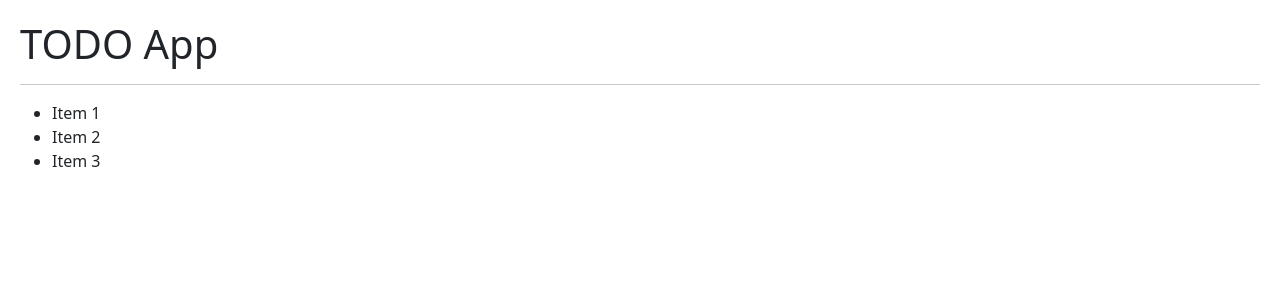
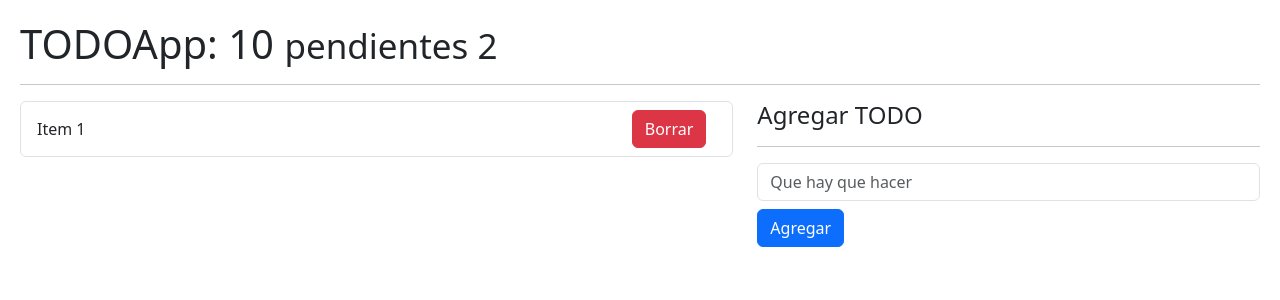
Before and after one commit to ForeverMikk/fernando-hooks, a React (Vite) app: page / in a window 1280 px wide. Shown: the top 300 px of the page. Built offline with nearby package versions, Linux system fonts and the light colour scheme.

Commit message:
Estructura de TODOApp pra el proyecto

```diff
--- a/src/08-useReducer/TodoApp.jsx
+++ b/src/08-useReducer/TodoApp.jsx
@@ -18,18 +18,39 @@ const initialState = [
 
 export const TodoApp = () => {
 
-
     const [state, dispatch] = useReducer(todoReducer, initialState);
 
   return (
     <>
-        <h1>TODO App</h1>
+        <h1>TODOApp: 10 <small>pendientes 2</small> </h1>
         <hr />
-        <ul>
-            <li>Item 1</li>
-            <li>Item 2</li>
-            <li>Item 3</li>
-        </ul>
+        <div className="row">
+            <div className="col-7">
+                <ul className="list-group">
+                    <li className="list-group-item d-flex justify-content-between align-items-center">
+                        <span>Item 1</span>
+                        <button className="btn btn-danger">Borrar</button>
+                    </li>
+                </ul>
+            </div>
+
+            <div className="col-5">
+                <h4>Agregar TODO</h4>
+                <hr />
+                <form action="">
+                    <input
+                        type="text"
+                        className="form-control"
+                        placeholder="Que hay que hacer"
+                    />
+                    <button
+                        type="submit"
+                        className="btn btn-primary mt-2">
+                        Agregar
+                    </button>
+                </form>
+            </div>
+        </div>
     </>
   )
 }
```
